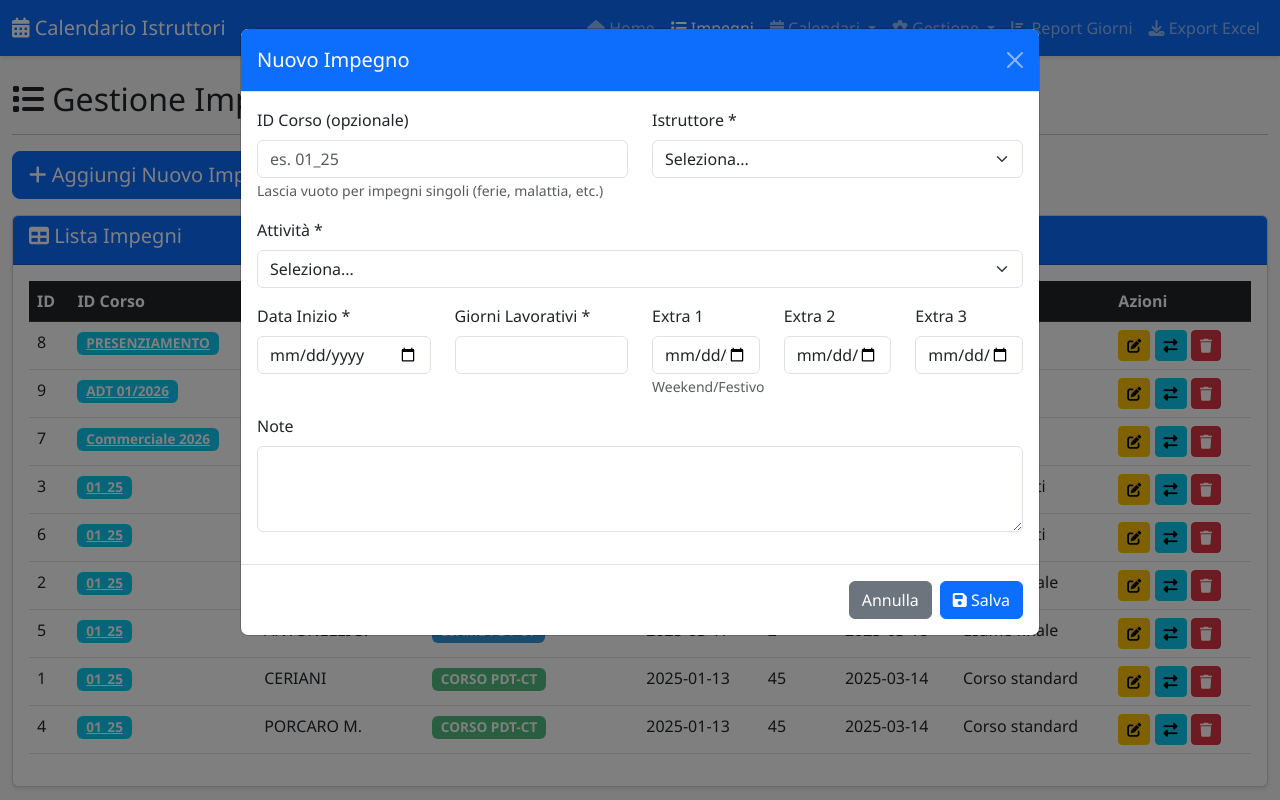
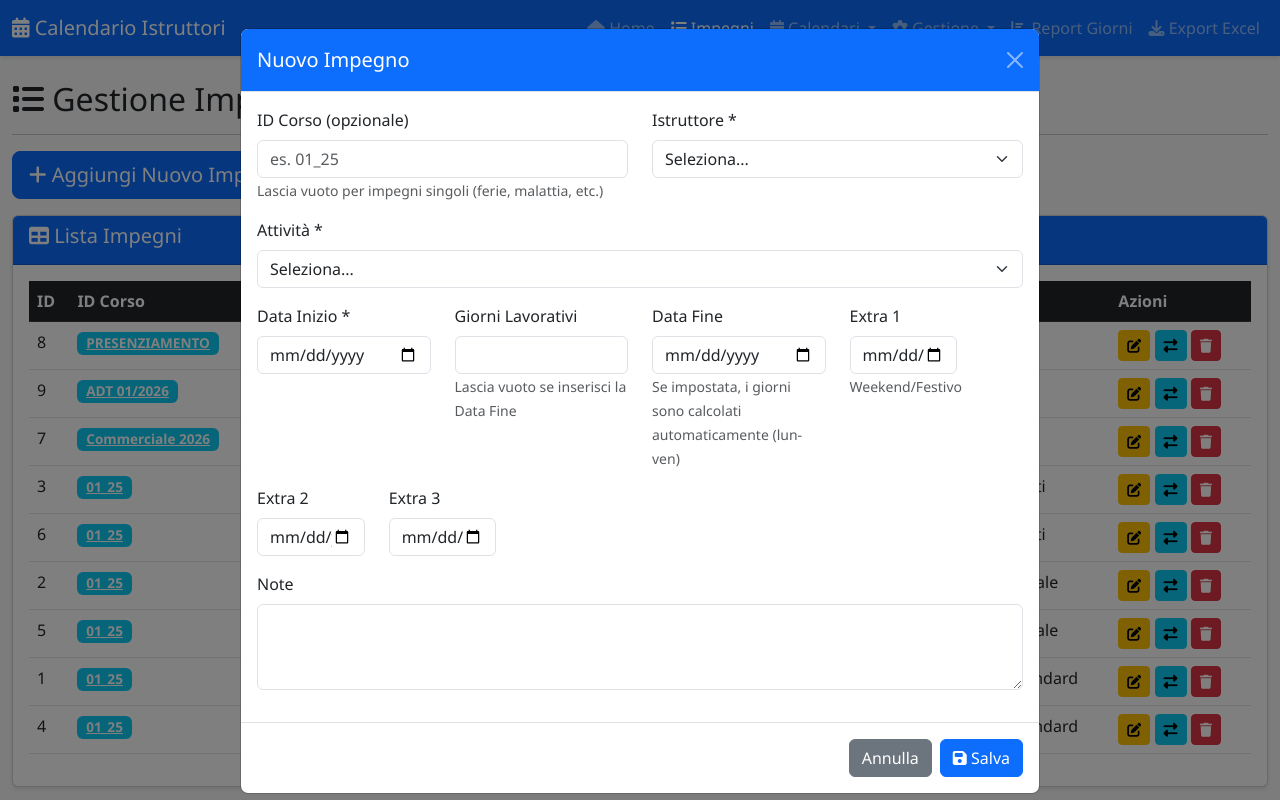
Before and after one commit to hermanbuhl1953-inc/calendario_app, a Flask app: page /impegni in a window 1280 px wide, after a click on "Aggiungi Nuovo Impegno". Run offline with Flask 3, Linux system fonts and the light colour scheme; data comes from the database, SQL or seed files in the repository.

Commit message:
fix: aggiungi effettivamente campo Data Fine nel form Nuovo Impegno

```diff
--- a/templates/impegni.html
+++ b/templates/impegni.html
@@ -134,11 +134,18 @@
                         </div>
 
                         <div class="col-md-3 mb-3">
-                            <label class="form-label">Giorni Lavorativi *</label>
+                            <label class="form-label">Giorni Lavorativi</label>
                             <input type="number" class="form-control" id="giorni_lavorativi"
                                    min="1">
+                            <small class="text-muted">Lascia vuoto se inserisci la Data Fine</small>
                         </div>
 
+
+                        <div class="col-md-3 mb-3">
+                            <label class="form-label">Data Fine</label>
+                            <input type="date" class="form-control" id="data_fine">
+                            <small class="text-muted">Se impostata, i giorni sono calcolati automaticamente (lun-ven)</small>
+                        </div>
                         <div class="col-md-2 mb-3">
                             <label class="form-label">Extra 1</label>
                             <input type="date" class="form-control" id="giorno_extra_1">
```
